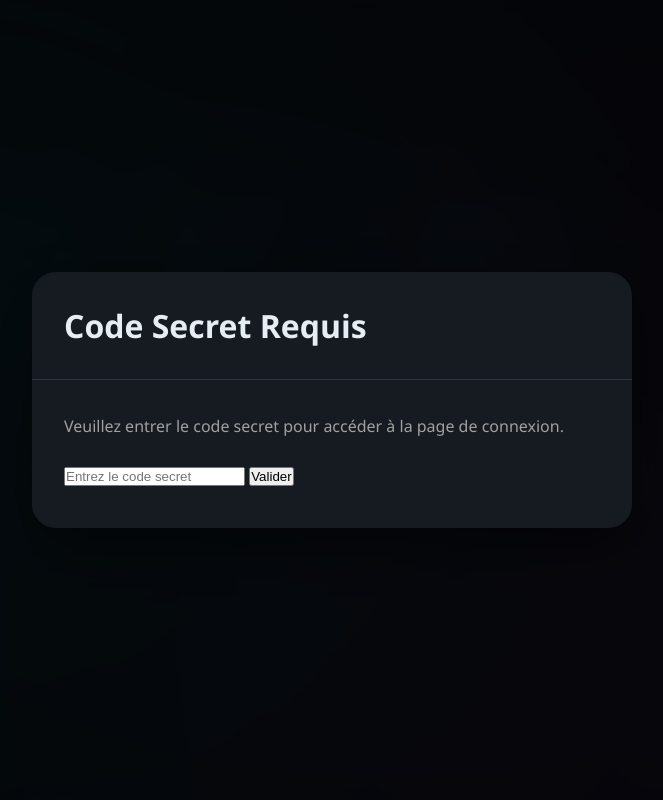
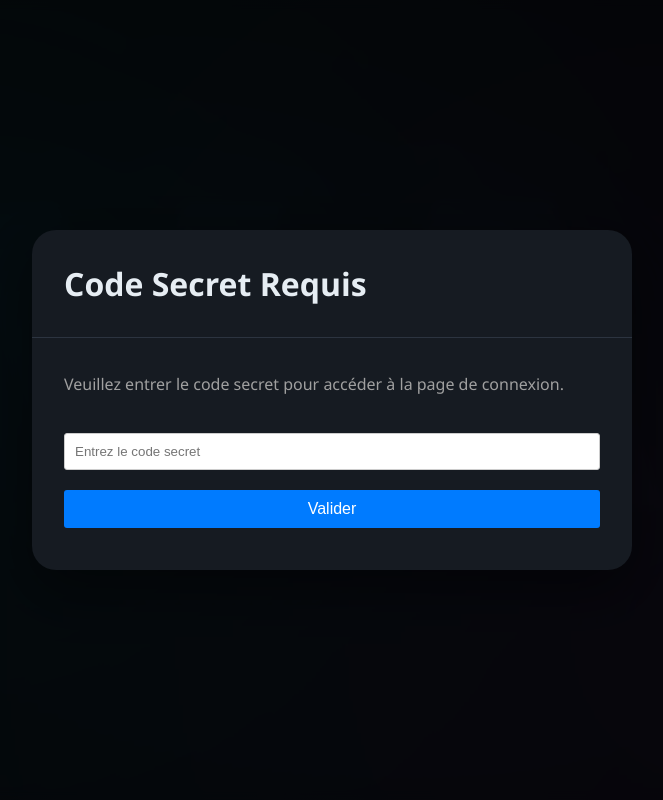
Before and after one commit to IrVictorAmos/portfolio, a PHP site: page /me/index.php in a window 1280 px wide. Shown: the whole page, without its empty margins (308-971 px from the left). Run offline with PHP 8.4, Linux system fonts and the light colour scheme; data that the repository does not hold is empty; some libraries are stand-ins or nearby versions.

Commit message:
changement de me/index.php

```diff
--- a/me/index.php
+++ b/me/index.php
@@ -46,8 +46,10 @@ if ($_SERVER['REQUEST_METHOD'] == 'POST') {
             margin: 10px 0;
             border: 1px solid #ccc;
             border-radius: 3px;
+            box-sizing: border-box;
         }
-        .formulaire-connexion button {
+        .formulaire-connexion button,
+        #valider-code {
             width: 100%;
             padding: 10px;
             background-color: #007bff;
@@ -55,8 +57,11 @@ if ($_SERVER['REQUEST_METHOD'] == 'POST') {
             border: none;
             border-radius: 3px;
             cursor: pointer;
+            font-size: 16px;
+            margin-top: 10px;
         }
-        .formulaire-connexion button:hover {
+        .formulaire-connexion button:hover,
+        #valider-code:hover {
             background-color: #0056b3;
         }
         .erreur {
@@ -65,6 +70,14 @@ if ($_SERVER['REQUEST_METHOD'] == 'POST') {
         }
         .contenu-principal {
             display: none;
+        }
+        #code-secret-input {
+            width: 100%;
+            padding: 10px;
+            margin: 10px 0;
+            border: 1px solid #ccc;
+            border-radius: 3px;
+            box-sizing: border-box;
         }
     </style>
 </head>
@@ -100,30 +113,43 @@ if ($_SERVER['REQUEST_METHOD'] == 'POST') {
     </div>
 
     <script>
-        // Code secret d��fini en PHP
+        // Code secret défini en PHP
         const codeSecret = '<?php echo CODE_SECRET; ?>';
 
+        // Attendre que le DOM soit complètement chargé
+        document.addEventListener('DOMContentLoaded', function() {
             // Fonction pour valider le code secret
             function validerCodeSecret() {
                 const inputCode = document.getElementById('code-secret-input').value;
                 const erreurDiv = document.getElementById('erreur-code');
 
+                console.log('Code entré:', inputCode);
+                console.log('Code secret:', codeSecret);
+
                 if (inputCode === codeSecret) {
                     // Cacher le modal et afficher le contenu principal
                     document.getElementById('modal-code-secret').classList.remove('active');
                     document.getElementById('contenu-principal').style.display = 'block';
+                    erreurDiv.textContent = '';
                 } else {
                     erreurDiv.textContent = 'Code secret incorrect.';
                 }
             }
 
             // Événement pour le bouton valider
-        document.getElementById('valider-code').addEventListener('click', validerCodeSecret);
+            const btnValider = document.getElementById('valider-code');
+            if (btnValider) {
+                btnValider.addEventListener('click', validerCodeSecret);
+            }
 
             // Permettre la validation avec Enter
-        document.getElementById('code-secret-input').addEventListener('keypress', function(e) {
+            const inputCode = document.getElementById('code-secret-input');
+            if (inputCode) {
+                inputCode.addEventListener('keypress', function(e) {
                     if (e.key === 'Enter') {
                         validerCodeSecret();
+                    }
+                });
             }
         });
     </script>
```
Lines whose indentation alone changed are shown as unchanged.
